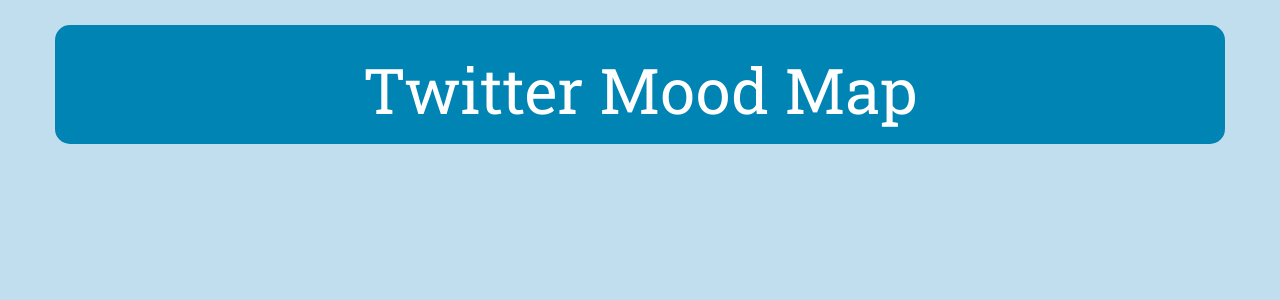
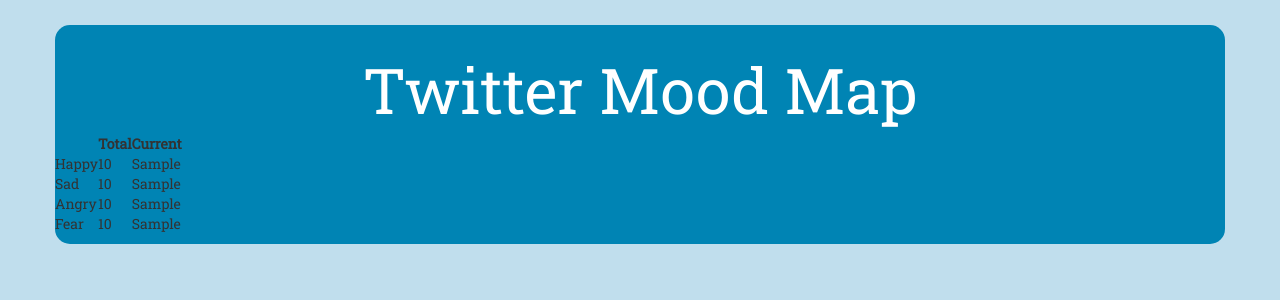
Before and after one commit to Avishek-Paul/Mood-Map, a Flask app: template server/templates/index.html in a window 1280 px wide. Shown: the top 300 px of the page. Run offline with Flask 2, Linux system fonts and the light colour scheme; the template is opened without the code that fills it: most values are stand-ins (such as "Sample title", 1, 10 or a date in 2020); some libraries are stand-ins or nearby versions.

Commit message:
Restructured code a lot.
Now using dictionaries to store total/current values

Now using a table to display values

```diff
--- a/moodmap/conf/settings.py
+++ b/moodmap/conf/settings.py
@@ -13,4 +13,4 @@
 update_time = 10 #seconds
 
 log_path = '../server/data/'
-log_name = 'total_values.txt'
+log_name = 'total_values.csv'
--- a/moodmap/main.py
+++ b/moodmap/main.py
@@ -1,12 +1,9 @@
 import json
 from twitter import PyTweet
 from streamhandler import StreamHandler
-from moodmap import MoodMap
 from conf.settings import all_words
 
-
 pytweet = PyTweet()
-moodmap = MoodMap()
 
 search_words = list()
 for list_ in all_words:
@@ -21,9 +18,6 @@
 def test_post_status():
     pytweet.post_status('Testing Testing 1 2 3')
 
-def display_tweets():
-	return str(moodmap.total_happy_count)
-
 if __name__ == '__main__':
     save_file = None #stored_tweets.txt'
     pytweet.stream(track=search_words,
--- a/moodmap/streamhandler.py
+++ b/moodmap/streamhandler.py
@@ -7,7 +7,7 @@
 
     def on_status(self, status):
         self.moodmap.reset_curr()
-        self.moodmap.write_log()
+        self.moodmap.write_log_csv()
         self.moodmap.filter_logic(status.text.lower())
 
     def on_error(self, status_code):
--- a/moodmap/twitter.py
+++ b/moodmap/twitter.py
@@ -4,7 +4,6 @@
 import oauth2 as oauth
 import tweepy
 from streamhandler import StreamHandler
-from moodmap import MoodMap
 from conf.settings import API_KEY,API_SECRET,ACCESS_TOKEN,ACCESS_TOKEN_SECRET
 
 class PyTweet(object):
--- a/server/server.py
+++ b/server/server.py
@@ -1,29 +1,42 @@
 import os
-from flask import Flask
+import pandas as pd
+from flask import Flask, request, render_template
 
-log_name = 'total_values.txt'
+log_path = 'data/total_values.csv'
 
 app = Flask(__name__)
 
-def get_display_values():
-    if os.path.exists('data/'+log_name):
-        file = open('data/'+log_name, 'r')
+happy_idx = 0
+sad_idx = 1
+angry_idx = 2
+fear_idx = 3
 
-        total_values = ""
-        for line in file.readlines():
-            total_values += line.strip()
-            total_values += "<br>"
+def update():
+    try:
+        df = pd.read_csv(log_path)
+        kwargs = {
+                'happy_total': df['total'][happy_idx],
+                'sad_total': df['total'][sad_idx],
+                'angry_total': df['total'][angry_idx],
+                'fear_total': df['total'][fear_idx],
 
-        return total_values
-
-    else:
-        False
+                'happy_current': df['current'][happy_idx],
+                'sad_current': df['current'][sad_idx],
+                'angry_current': df['current'][angry_idx],
+                'fear_current': df['current'][fear_idx]
+            }
+        return kwargs
+    except Exception as e:
+        return e
 
 @app.route('/')
-def update():
-    total_values = get_display_values()
-    return total_values if total_values else "Nothing to display here folks!"
+def index():
+    kwargs = update()
 
+    if type(kwargs) == type({}):
+        return render_template('index.html', **kwargs)
+    else:
+        return "Sorry folks, we're having some technical difficulties! <br>" + str(kwargs)
 
 if __name__ == "__main__":
     app.run()
--- a/server/templates/index.html
+++ b/server/templates/index.html
@@ -25,7 +25,43 @@
 <body>
 
     <div class="jumbotron container">
+
         <h1>Twitter Mood Map</h1>
+
+        <table>
+
+            <tr>
+                <th></th>
+                <th>Total</th>
+                <th>Current</th>
+            </tr>
+
+            <tr>
+                <td>Happy</td>
+                <td>{{ happy_total }}</td>
+                <td>{{ happy_current }}</td>
+            </tr>
+
+            <tr>
+                <td>Sad</td>
+                <td>{{ sad_total }}</td>
+                <td>{{ sad_current }}</td>
+            </tr>
+
+            <tr>
+                <td>Angry</td>
+                <td>{{ angry_total }}</td>
+                <td>{{ angry_current }}</td>
+            </tr>
+
+            <tr>
+                <td>Fear</td>
+                <td>{{ fear_total }}</td>
+                <td>{{ fear_current }}</td>
+            </tr>
+
+        </table>
+
     </div>
 
 </body>
```
Also changed, not shown: moodmap/moodmap.py (+28 -54 lines).
